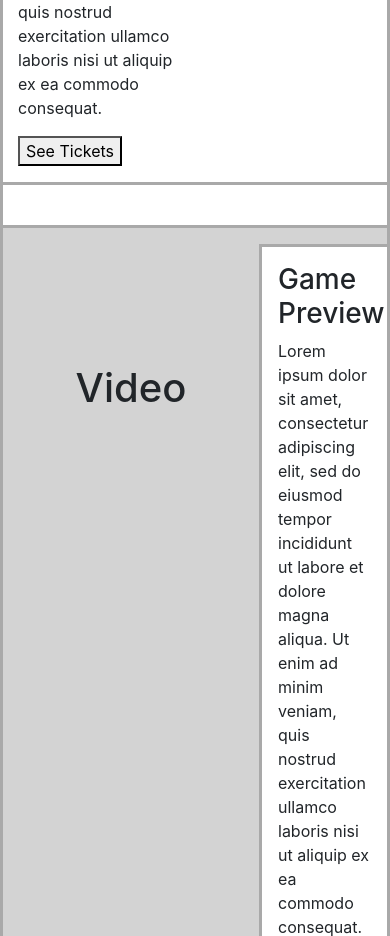
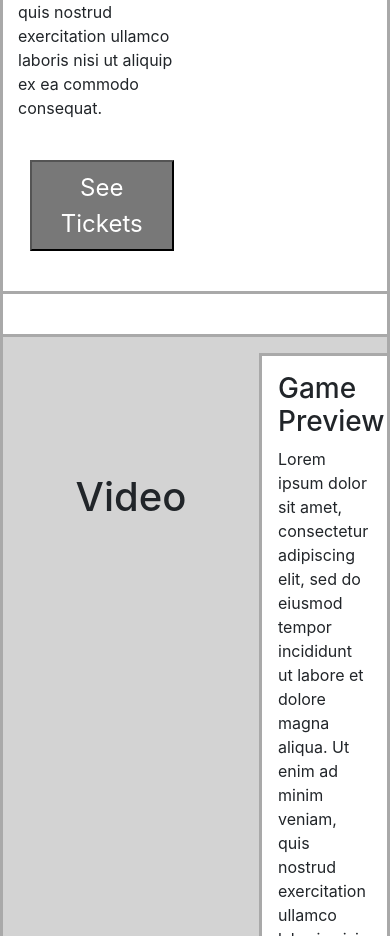
Before and after one commit to wymerkd/trailblazers-game-score, a React (Create React App) app: page / in a window 390 px wide. Shown: the part 780-1716 px from the top of the page. Built offline with nearby package versions, Linux system fonts and the light colour scheme.

Commit message:
add padding, background color, and font size to see tickets button

```diff
--- a/src/css/Ad.css
+++ b/src/css/Ad.css
@@ -19,7 +19,10 @@
 }
 
 @media only screen and (max-width: 768px) {
+
   .adContainer {
     width: 90%;
   }
+
+
 }
--- a/src/css/PreGame.css
+++ b/src/css/PreGame.css
@@ -35,6 +35,14 @@
   padding-bottom: 1em;
 }
 
+.preGameContainer button {
+  margin: 1em .5em;
+  padding: .3em 1.2em;
+  background-color: rgb(120, 120, 120);
+  color: white;
+  font-size: 1.5em;
+}
+
 .gamePreviewContainer {
   margin-top: 2.5em;
   padding-top: 1em;
@@ -68,8 +76,8 @@
 /* Media Queries */
 
 @media only screen and (max-width: 768px) {
-  /* For mobile phones: */
-  [class*="col-"] {
+
+  .preGameHeaderRow {
     width: 100%;
   }
 }
```
